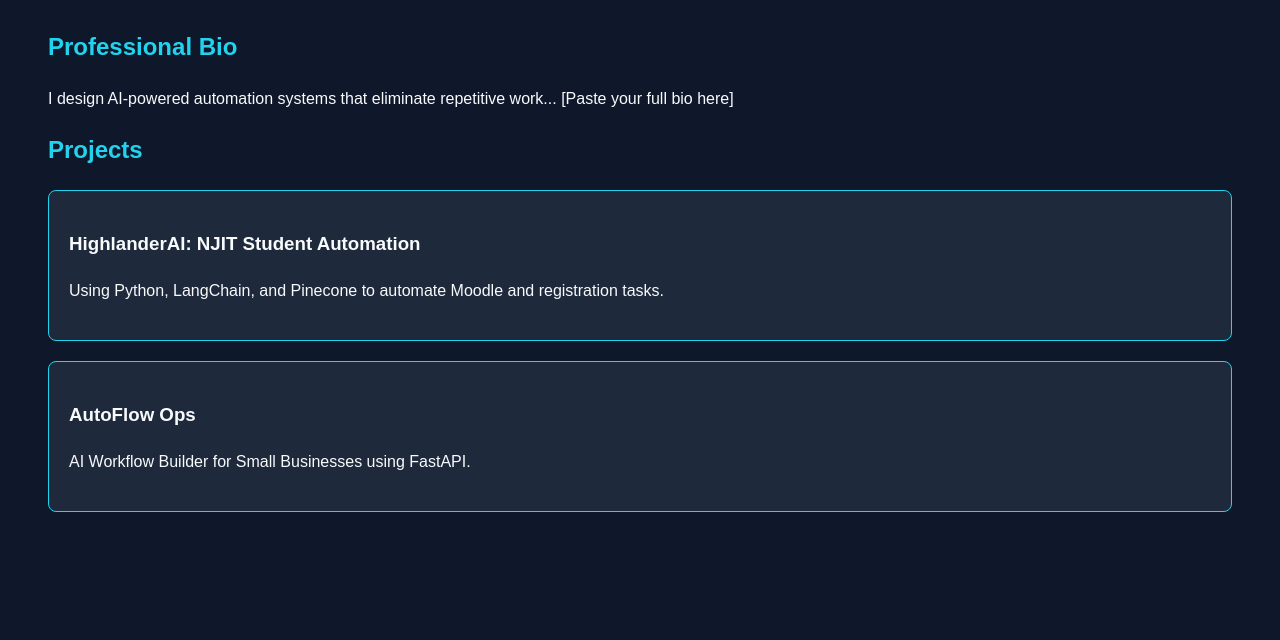
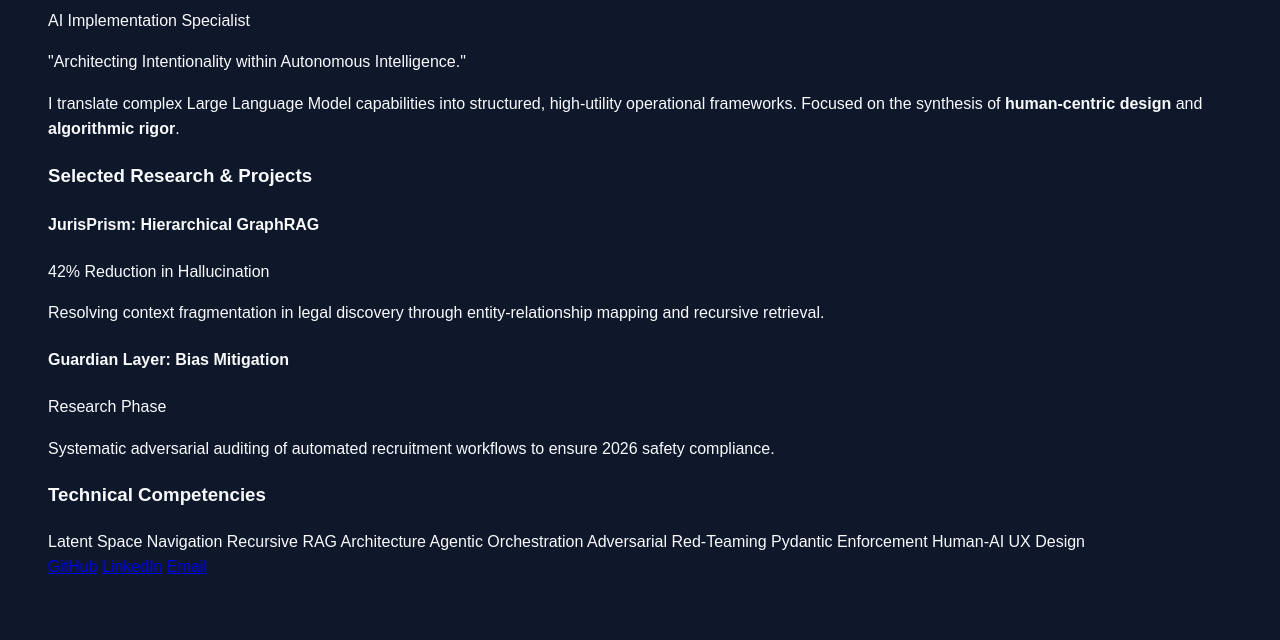
Before and after one commit to sandraelzatom/portfolio-final, a plain HTML site: page index.html in a window 1280 px wide. Shown: the part 160-800 px from the top of the page. Drawn offline with Linux system fonts and the light colour scheme.

Commit message:
Update index.html

```diff
--- a/index.html
+++ b/index.html
@@ -2,30 +2,73 @@
 <html lang="en">
 <head>
     <meta charset="UTF-8">
-    <title>AI Automation Architect | Portfolio</title>
+    <meta name="viewport" content="width=device-width, initial-scale=1.0">
+    <title>Sandra Elza Thomas | AI Implementation Specialist</title>
     <link rel="stylesheet" href="style.css">
 </head>
 <body>
-    <header>
-        <h1>[Your Name]</h1>
-        <p class="tagline">AI Automation Architect</p>
-    </header>
 
-    <section id="about">
-        <h2>Professional Bio</h2>
-        <p>I design AI-powered automation systems that eliminate repetitive work... [Paste your full bio here]</p>
-    </section>
+    <div class="universe"></div>
+    <div class="stars"></div>
+    <div class="shooting-star"></div>
+    <div class="shooting-star"></div>
 
-    <section id="projects">
-        <h2>Projects</h2>
-        <div class="project">
-            <h3>HighlanderAI: NJIT Student Automation</h3>
-            <p>Using Python, LangChain, and Pinecone to automate Moodle and registration tasks.</p>
-        </div>
-        <div class="project">
-            <h3>AutoFlow Ops</h3>
-            <p>AI Workflow Builder for Small Businesses using FastAPI.</p>
-        </div>
-    </section>
+    <main class="container">
+        <header>
+            <div class="identity">
+                <span class="status-badge">NJIT YWCC | 2026 Strategy</span>
+                <h1>Sandra Elza Thomas</h1>
+                <p class="role-title">AI Implementation Specialist</p>
+            </div>
+
+            <div class="motto-box">
+                <p class="motto">"Architecting Intentionality within Autonomous Intelligence."</p>
+            </div>
+
+            <p class="intro-text">
+                I translate complex Large Language Model capabilities into structured, high-utility operational frameworks.
+                Focused on the synthesis of <strong>human-centric design</strong> and <strong>algorithmic rigor</strong>.
+            </p>
+        </header>
+
+        <section class="research-section">
+            <h3 class="label">Selected Research & Projects</h3>
+
+            <div class="project-card">
+                <div class="project-header">
+                    <h4>JurisPrism: Hierarchical GraphRAG</h4>
+                    <span class="metric">42% Reduction in Hallucination</span>
+                </div>
+                <p>Resolving context fragmentation in legal discovery through entity-relationship mapping and recursive retrieval.</p>
+            </div>
+
+            <div class="project-card">
+                <div class="project-header">
+                    <h4>Guardian Layer: Bias Mitigation</h4>
+                    <span class="metric pulse">Research Phase</span>
+                </div>
+                <p>Systematic adversarial auditing of automated recruitment workflows to ensure 2026 safety compliance.</p>
+            </div>
+        </section>
+
+        <section class="skills-section">
+            <h3 class="label">Technical Competencies</h3>
+            <div class="skill-cloud">
+                <span>Latent Space Navigation</span>
+                <span>Recursive RAG Architecture</span>
+                <span>Agentic Orchestration</span>
+                <span>Adversarial Red-Teaming</span>
+                <span>Pydantic Enforcement</span>
+                <span>Human-AI UX Design</span>
+            </div>
+        </section>
+
+        <footer class="contact-footer">
+            <a href="https://github.com/YOUR_USERNAME" target="_blank">GitHub</a>
+            <a href="https://linkedin.com/in/YOUR_LINKEDIN" target="_blank">LinkedIn</a>
+            <a href="mailto:sethomas@njit.edu">Email</a>
+        </footer>
+    </main>
+
 </body>
 </html>
```
